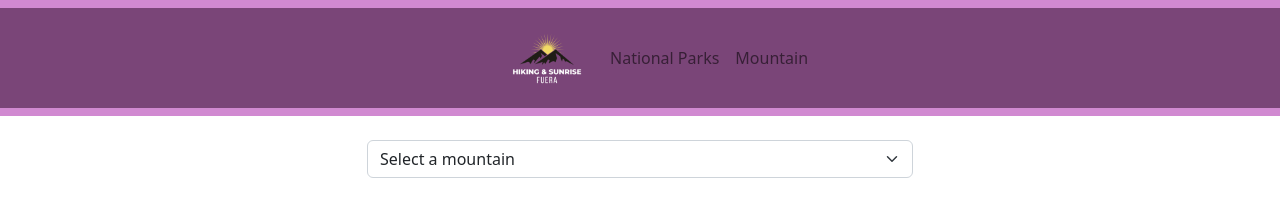
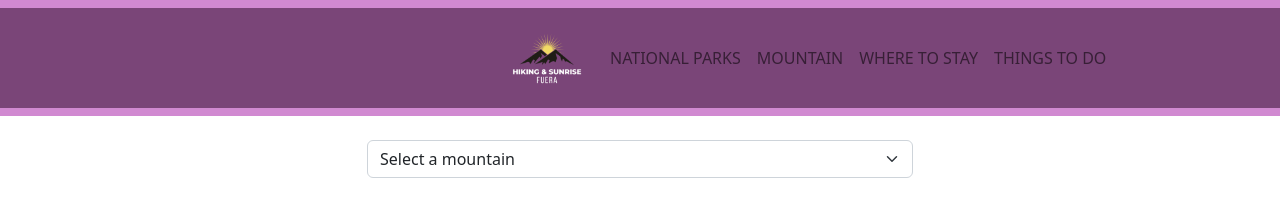
Before and after one commit to Tashi-Sherpa/Fuera-EnjoyTheOutdoor, a plain HTML site: page mountains.html in a window 1280 px wide. Drawn offline with nearby package versions, Linux system fonts and the light colour scheme.

Commit message:
Added new navigation

```diff
--- a/mountains.html
+++ b/mountains.html
@@ -40,12 +40,17 @@
         <div class="collapse navbar-collapse" id="navbarSupportedContent">
           <ul class="navbar-nav me-auto mb-2 mb-lg-0">
             <li class="nav-item">
-              <a class="nav-link" href="/nationalparks.html">National Parks</a>
+              <a class="nav-link" href="/nationalparks.html">NATIONAL PARKS</a>
             </li>
             <li class="nav-item">
-              <a class="nav-link" href="/mountains.html">Mountain</a>
+              <a class="nav-link" href="/mountains.html">MOUNTAIN</a>
             </li>
-
+            <li class="nav-item">
+              <a class="nav-link" href="/mountains.html">WHERE TO STAY</a>
+            </li>
+            <li class="nav-item">
+              <a class="nav-link" href="/mountains.html">THINGS TO DO</a>
+            </li>
           </ul>
         </div>
       </div>
```
Also changed, not shown: index.html (+6 -10 lines), nationalparks.html (+8 -3 lines).
